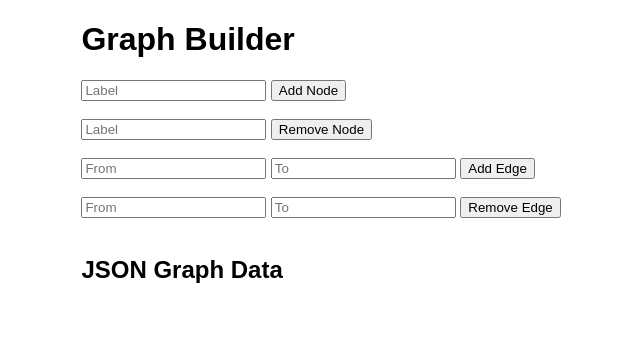
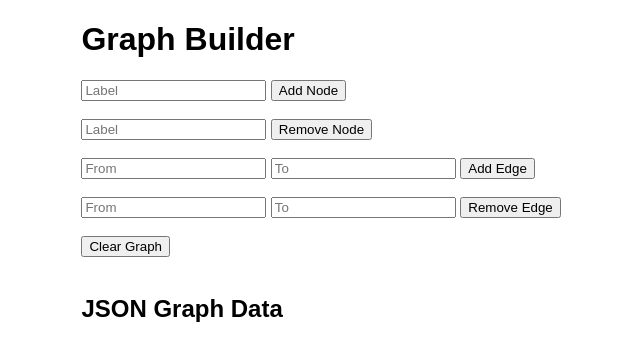
Before and after one commit to mattConn/graph-builder, a Flask app: template templates/index.html in a window 1280 px wide. Shown: the top 361 px of the page, without its empty margins (53-693 px from the left). Run offline with Flask 2, Linux system fonts and the light colour scheme; the template is opened without the code that fills it, so the values that code supplies are empty; parts of the project's set-up code (start-up, migrations or seed data) failed here and were passed over.

Commit message:
added graph clearing functionality

```diff
--- a/main.py
+++ b/main.py
@@ -40,6 +40,13 @@ def removeedge():
         updateAndDraw()
     return redirect(url_for('index'))
 
+# clear graph
+@app.route("/clear")
+def cleargraph():
+    graph.clear()
+    updateAndDraw()
+    return redirect(url_for('index'))
+
 
 if __name__ == '__main__':
   app.run()
--- a/templates/index.html
+++ b/templates/index.html
@@ -43,6 +43,11 @@
             <input type="text" id="node_label2" name="label2" placeholder="To">
             <button type="submit" id="submit">Remove Edge</button>
         </form>
+        </br>
+        <!-- clear graph -->
+        <form action="/clear" method="GET">
+            <button type="submit" id="submit">Clear Graph</button>
+        </form>
         <img src="{{filepath}}">
         <div>
             <h2>JSON Graph Data</h3>
```
